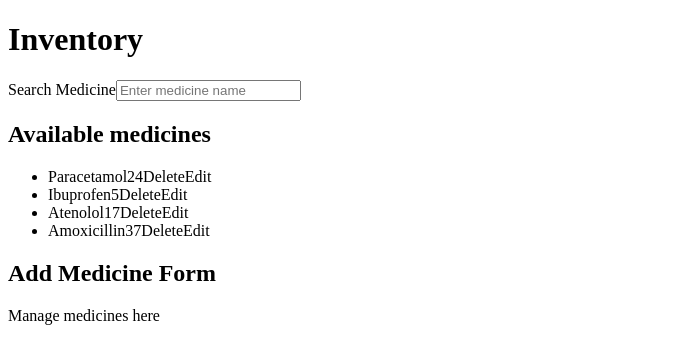
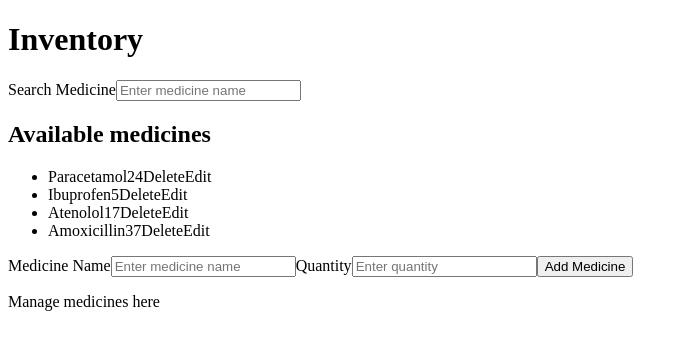
Before and after one commit to safaaeltom/PharmaSmart, a React (Vite) app: page /inventory in a window 1280 px wide. Shown: the top 364 px of the page, without its empty margins (0-688 px from the left). Built offline with nearby package versions, Linux system fonts and the light colour scheme.

Commit message:
feat: implement add medicine form UI

```diff
--- a/src/components/Inventory/AddMedicineForm.jsx
+++ b/src/components/Inventory/AddMedicineForm.jsx
@@ -1,8 +1,12 @@
 const AddMedicineForm = () => {
     return (
-        <div>
-            <h2>Add Medicine Form</h2>
-        </div>
+         <form id="add-medicine">
+            <label htmlFor="medicine-name">Medicine Name</label>
+            <input id="medicine-name" type="text" placeholder="Enter medicine name"/>
+            <label htmlFor="medicine-quantity">Quantity</label>
+            <input id="medicine-quantity" type="number" placeholder="Enter quantity"/>
+            <button type="submit">Add Medicine</button>
+        </form>
      );
 }
 
```
